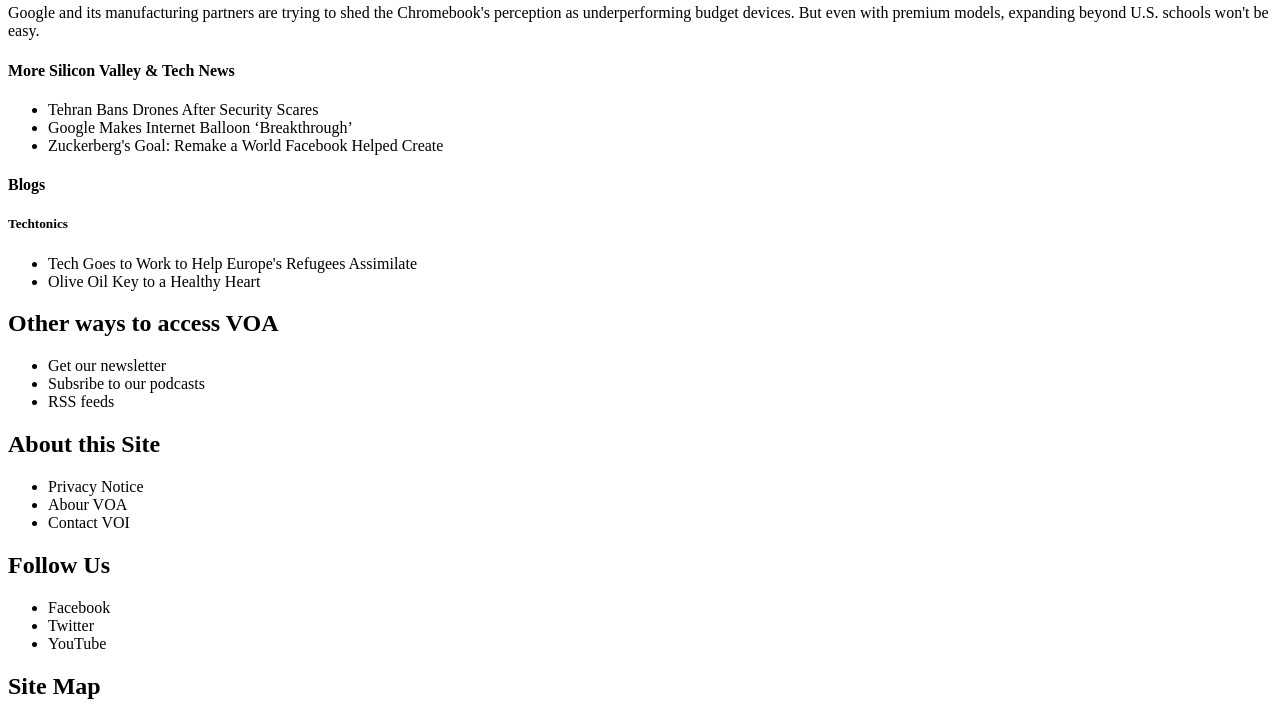
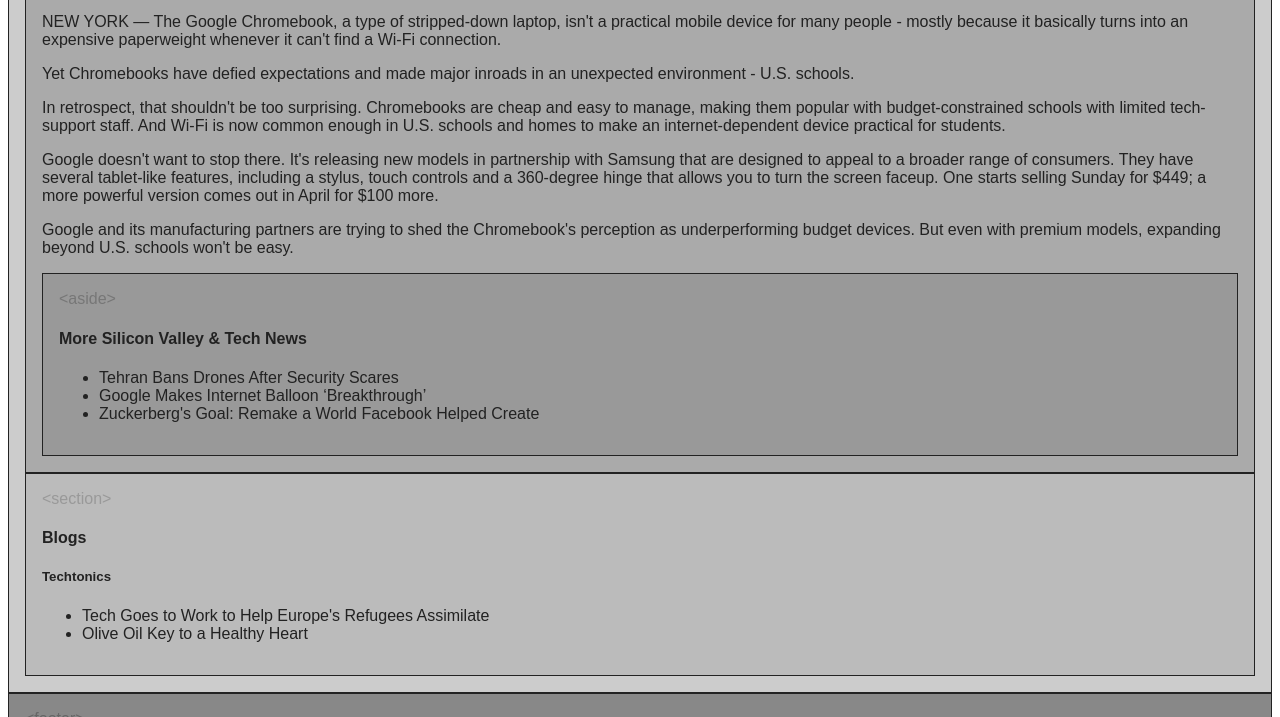
Before and after one commit to yokohwang/exercise-05, a plain HTML site: page article.html in a window 1280 px wide. Shown: the part 568-1285 px from the top of the page. Drawn offline with Linux system fonts and the light colour scheme.

Commit message:
Update article.html

```diff
--- a/article.html
+++ b/article.html
@@ -2,7 +2,7 @@
 <html lang="en">
   <head>
     <meta charset="UTF-8" />
-    <link href="style.ccs" rel="stylesheet" />
+    <link href="style.css" rel="stylesheet" />
     <title>Voice of America</title>
   </head>
 
```
